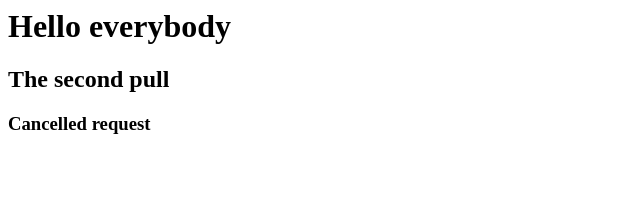
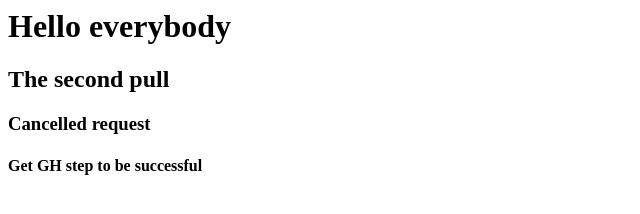
Before and after one commit to v1-integration/test-1, a plain HTML site: page index.html in a window 1280 px wide. Shown: the whole page, without its empty margins (0-640 px from the left). Drawn offline with Linux system fonts and the light colour scheme.

Commit message:
Green Github step

```diff
--- a/index.html
+++ b/index.html
@@ -1,3 +1,4 @@
 <h1>Hello everybody</h1>
 <h2>The second pull</h2>
 <h3>Cancelled request</h3>
+<h4>Get GH step to be successful</h4>
```
